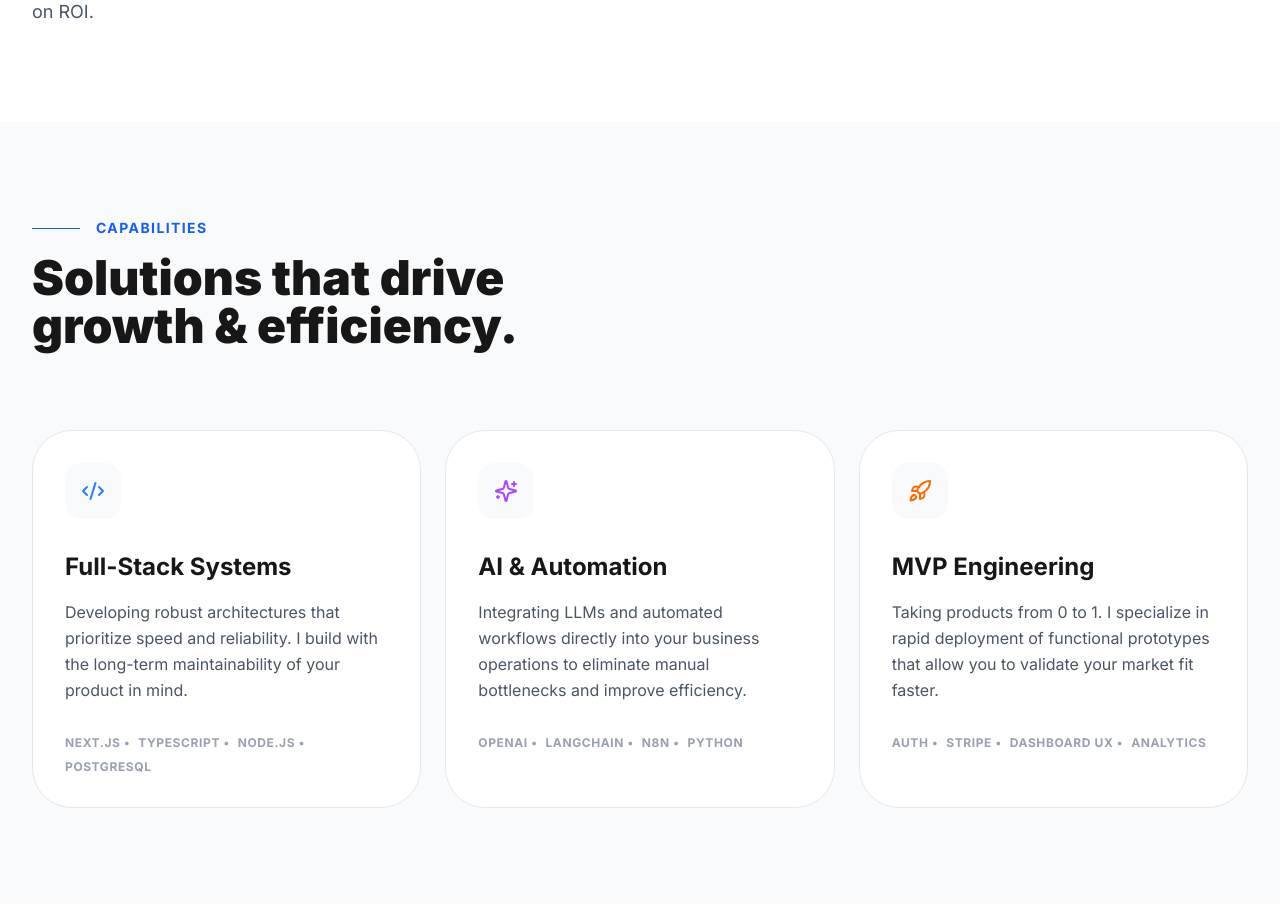
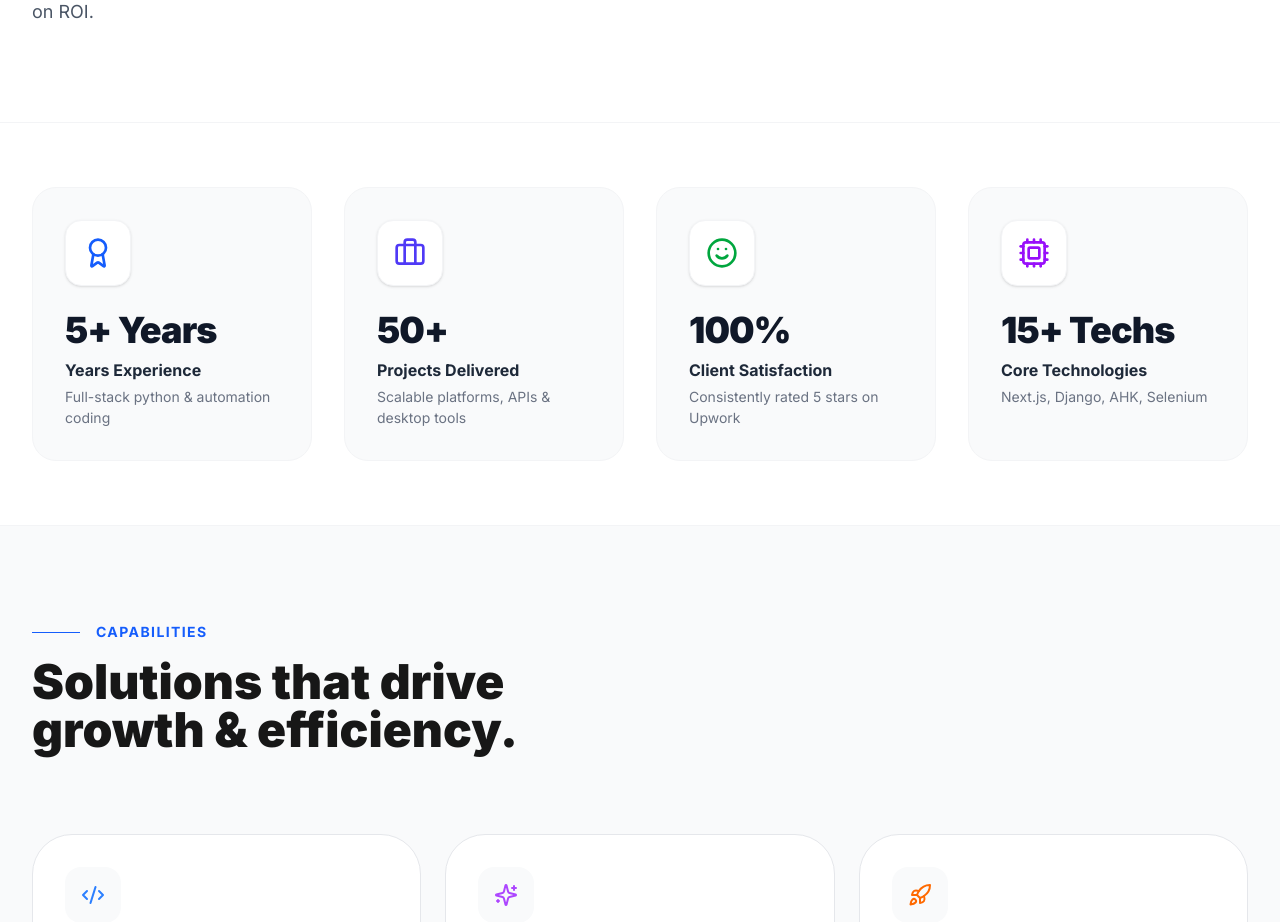
Before and after one commit to mchlbrns/kelly-portfolio, a Next.js app: page / in a window 1280 px wide. Shown: the part 1680-2602 px from the top of the page. Built offline with nearby package versions, Linux system fonts and the light colour scheme; no server answers.

Commit message:
feat(ux): implement Stats section, Back-To-Top button, and integrate into main homepage layout

```diff
--- a/src/app/page.tsx
+++ b/src/app/page.tsx
@@ -59,17 +59,21 @@ const Contact = dynamic(
   )}
 );
 const ExitIntentPopup = dynamic(() => import("@/components/ExitIntentPopup").then(mod => mod.ExitIntentPopup));
+const Stats = dynamic(() => import("@/components/Stats").then(mod => mod.Stats));
+const BackToTop = dynamic(() => import("@/components/BackToTop").then(mod => mod.BackToTop));
 
 export default function Home() {
   return (
     <>
       <Hero />
       <About />
+      <Stats />
       <Services />
       <Projects />
       <Testimonials />
       <Contact />
       <ExitIntentPopup />
+      <BackToTop />
     </>
   );
 }
--- /dev/null
+++ b/src/components/BackToTop.tsx
@@ -0,0 +1,47 @@
+"use client";
+
+import { useEffect, useState } from "react";
+import { ArrowUp } from "lucide-react";
+import { AnimatePresence, m } from "framer-motion";
+
+export function BackToTop() {
+  const [isVisible, setIsVisible] = useState(false);
+
+  useEffect(() => {
+    const handleScroll = () => {
+      if (window.scrollY > 400) {
+        setIsVisible(true);
+      } else {
+        setIsVisible(false);
+      }
+    };
+
+    window.addEventListener("scroll", handleScroll, { passive: true });
+    return () => window.removeEventListener("scroll", handleScroll);
+  }, []);
+
+  const scrollToTop = () => {
+    window.scrollTo({
+      top: 0,
+      behavior: "smooth"
+    });
+  };
+
+  return (
+    <AnimatePresence>
+      {isVisible && (
+        <m.button
+          onClick={scrollToTop}
+          initial={{ opacity: 0, scale: 0.5, y: 20 }}
+          animate={{ opacity: 1, scale: 1, y: 0 }}
+          exit={{ opacity: 0, scale: 0.5, y: 20 }}
+          transition={{ duration: 0.3 }}
+          className="fixed bottom-8 right-8 z-40 p-4 bg-blue-600 hover:bg-blue-700 text-white rounded-full shadow-lg shadow-blue-500/20 transition-all hover:scale-110 active:scale-95 focus-visible:outline-none focus-visible:ring-2 focus-visible:ring-blue-500 focus-visible:ring-offset-2 dark:focus-visible:ring-offset-gray-950 cursor-pointer"
+          aria-label="Scroll back to top of the page"
+        >
+          <ArrowUp size={24} aria-hidden="true" />
+        </m.button>
+      )}
+    </AnimatePresence>
+  );
+}
--- /dev/null
+++ b/src/components/Stats.tsx
@@ -0,0 +1,65 @@
+"use client";
+
+import { m } from "framer-motion";
+import { Award, Briefcase, Smile, Cpu } from "lucide-react";
+
+const stats = [
+  {
+    label: "Years Experience",
+    value: "5+ Years",
+    icon: <Award className="w-8 h-8 text-blue-600 dark:text-blue-400" />,
+    description: "Full-stack python & automation coding"
+  },
+  {
+    label: "Projects Delivered",
+    value: "50+",
+    icon: <Briefcase className="w-8 h-8 text-indigo-600 dark:text-indigo-400" />,
+    description: "Scalable platforms, APIs & desktop tools"
+  },
+  {
+    label: "Client Satisfaction",
+    value: "100%",
+    icon: <Smile className="w-8 h-8 text-green-600 dark:text-green-400" />,
+    description: "Consistently rated 5 stars on Upwork"
+  },
+  {
+    label: "Core Technologies",
+    value: "15+ Techs",
+    icon: <Cpu className="w-8 h-8 text-purple-600 dark:text-purple-400" />,
+    description: "Next.js, Django, AHK, Selenium"
+  }
+];
+
+export function Stats() {
+  return (
+    <section id="stats" className="py-16 bg-white dark:bg-gray-950 border-y border-gray-100 dark:border-gray-900" aria-label="Key Statistics">
+      <div className="max-w-7xl mx-auto px-4 sm:px-6 lg:px-8">
+        <div className="grid grid-cols-1 sm:grid-cols-2 lg:grid-cols-4 gap-8">
+          {stats.map((stat, index) => (
+            <m.div
+              key={index}
+              initial={{ opacity: 0, y: 30 }}
+              whileInView={{ opacity: 1, y: 0 }}
+              viewport={{ once: true }}
+              transition={{ duration: 0.5, delay: index * 0.1 }}
+              className="group flex flex-col p-8 bg-gray-50 dark:bg-gray-900/40 rounded-3xl border border-gray-100 dark:border-gray-800 hover:shadow-lg hover:shadow-blue-500/5 transition-all duration-300"
+            >
+              <div className="mb-6 p-4 bg-white dark:bg-gray-950 w-fit rounded-2xl group-hover:scale-110 transition-transform duration-300 shadow-sm border border-gray-100 dark:border-gray-800">
+                {stat.icon}
+              </div>
+              <div className="text-3xl md:text-4xl font-black mb-2 tracking-tight text-gray-900 dark:text-white">
+                {stat.value}
+              </div>
+              <div className="text-base font-bold text-gray-800 dark:text-gray-200 mb-1">
+                {stat.label}
+              </div>
+              <div className="text-sm text-gray-500 dark:text-gray-400 leading-normal">
+                {stat.description}
+              </div>
+            </m.div>
+          ))}
+        </div>
+      </div>
+    </section>
+  );
+}
```
